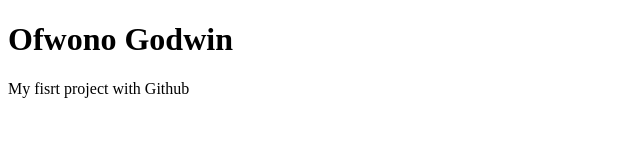
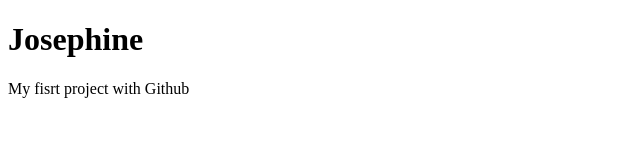
Before and after one commit to jovio128/my-project, a plain HTML site: page index.html in a window 1280 px wide. Shown: the whole page, without its empty margins (0-640 px from the left). Drawn offline with Linux system fonts and the light colour scheme.

Commit message:
changed name to josephine

```diff
--- a/index.html
+++ b/index.html
@@ -8,7 +8,7 @@
 </head>
 <body>
     <div>
-        <h1>Ofwono Godwin</h1>
+        <h1>Josephine</h1>
         <P>My fisrt project with Github</P>
     </div>
 
```
